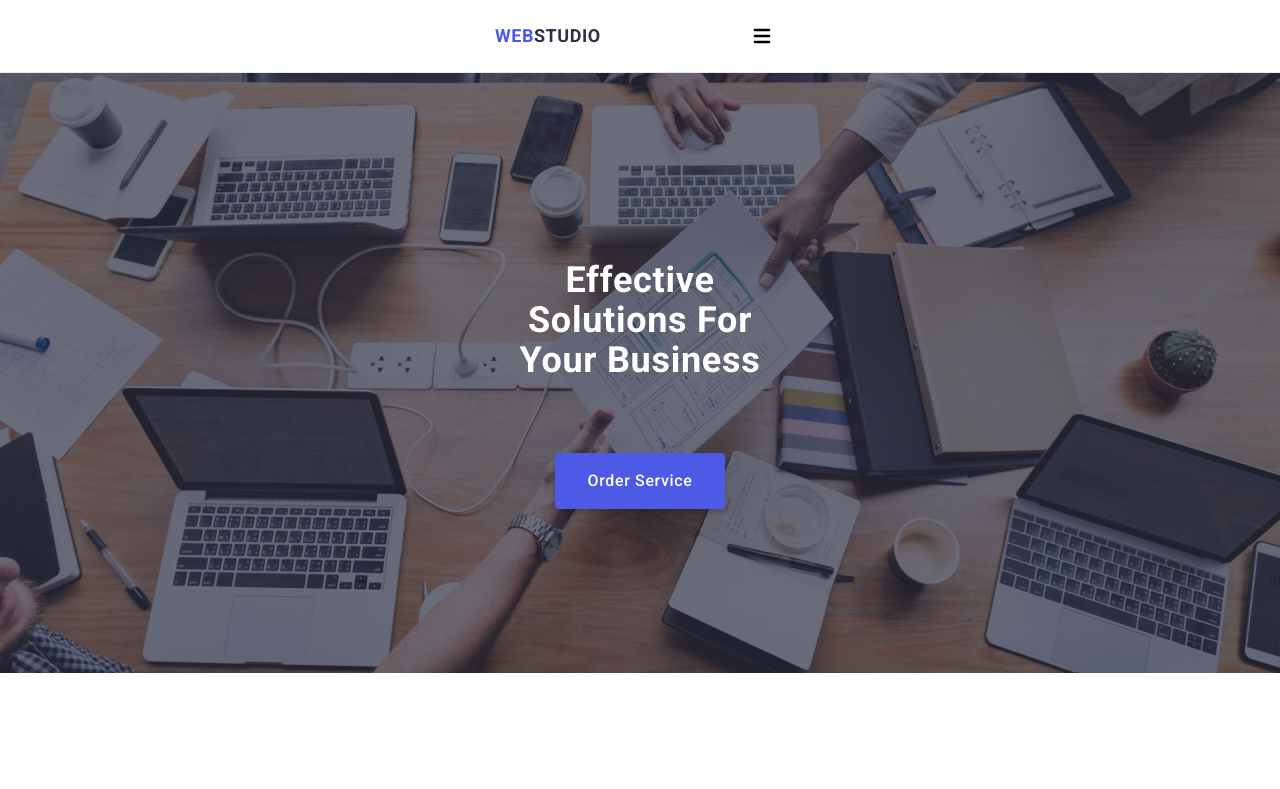
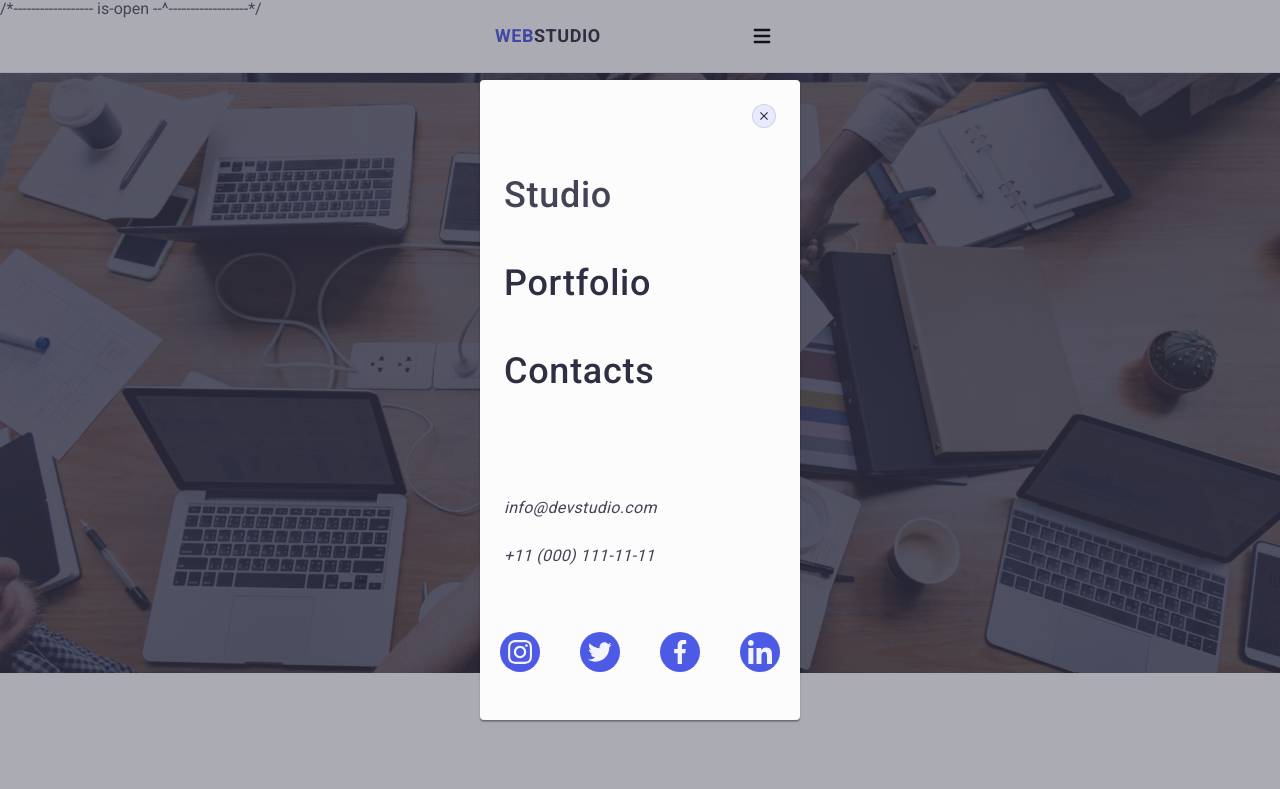
Before and after one commit to ANIa231291/goit-markup-hw-06, a plain HTML site: page index.html in a window 1280 px wide. Shown: the top 789 px of the page. Drawn offline with nearby package versions, Linux system fonts and the light colour scheme; files whose address does not match are found by name.

Commit message:
new isopen

```diff
--- a/css/styles.css
+++ b/css/styles.css
@@ -90,7 +90,9 @@ img {
 }
 .mobil-container-header {
   padding: 72px 24px 24px 24px;
-  width: 408px;
+  /* width: 408px; */
+  width: 320px;
+  height: 640px;
   border-radius: 4px;
   box-shadow: 0px 1px 1px rgba(0, 0, 0, 0.14), 0px 1px 3px rgba(0, 0, 0, 0.12),
     0px 2px 1px rgba(0, 0, 0, 0.2);
@@ -142,6 +144,33 @@ img {
   transition: border-color 250ms cubic-bezier(0.4, 0, 0.2, 1);
 }
 
+.social-list-mobil {
+  display: flex;
+  justify-content: center;
+  align-items: center;
+  /* column-gap: 24px; */
+  column-gap: 40px;
+  margin-top: 40px;
+  /* margin-bottom: 72px; */
+
+  /* gap: 40px; */
+}
+
+.menu-item-first {
+  /* background: #ffffff; */
+  display: inline-flex;
+  padding-bottom: 0px;
+  flex-direction: column;
+  justify-content: center;
+  /* align-items: center; */
+  border-radius: 0px 0px 4px 4px;
+}
+
+/* .:hover,
+:focus {
+  color: #404bbf;
+} */
+
 /*-----------------BACKDROP HEADER------------------------------*/
 
 /*================= HEDER STYLES ==============================*/
@@ -176,7 +205,7 @@ img {
   color: #404bbf;
 }
 
-.menu-gap::after {
+/* .menu-gap::after {
   content: "";
   display: block;
   width: 48px;
@@ -186,7 +215,7 @@ img {
   position: absolute;
   left: 0;
   bottom: -1px;
-}
+} */
 
 .main-navigation {
   justify-content: space-between;
@@ -230,6 +259,7 @@ img {
 .menu {
   display: flex;
   column-gap: 40px;
+  flex-direction: column;
 }
 
 .menu-item {
@@ -237,6 +267,16 @@ img {
   font-size: 16px;
   line-height: 1.4;
   letter-spacing: 0.02em;
+}
+
+.menu-item-mobil {
+  font-family: var(--font-family);
+  font-weight: 700;
+  font-size: 36px;
+  line-height: 111%;
+  letter-spacing: 0.02em;
+  text-transform: capitalize;
+  color: var(--navy-blue);
 }
 
 .main-link {
@@ -256,6 +296,22 @@ img {
   line-height: 1.5;
   letter-spacing: 0.02em;
 }
+.link-studio-mobil {
+  font-family: var(--font-family);
+  /* font-weight: 700; */
+  font-weight: 500;
+  font-size: 36px;
+  line-height: 111%;
+  letter-spacing: 0.02em;
+  text-transform: capitalize;
+  color: var(--ocean);
+}
+
+.link-studio-mobil:hover,
+:focus {
+  color: #404bbf;
+}
+
 .main-link:hover,
 :focus {
   color: #404bbf;
@@ -269,9 +325,12 @@ img {
 .menu-adress {
   display: flex;
   column-gap: 40px;
-  padding-top: 24px;
+  /* padding-top: 24px; */
+  margin-top: 80px;
   padding-bottom: 24px;
-  gap: 40px;
+  /* gap: 40px; */
+  gap: 24px;
+  flex-direction: column;
 }
 
 .main-link-adress {
@@ -501,7 +560,8 @@ img {
   justify-content: center;
   align-items: center;
   /* gap: 24px; */
-  gap: 32px;
+  /* gap: 32px; */
+  gap: 72px;
   display: flex;
   flex-direction: column;
   /* ================================ */
@@ -513,7 +573,7 @@ img {
   padding-bottom: 0px;
   flex-direction: column;
   justify-content: center;
-  align-items: center;
+  /* align-items: center; */
   border-radius: 0px 0px 4px 4px;
 }
 
@@ -555,10 +615,10 @@ img {
 
 .social-list {
   display: flex;
-  /* justify-content: center; */
+  justify-content: center;
   align-items: center;
   column-gap: 24px;
-  margin-bottom: 72px;
+  /* margin-bottom: 72px; */
 
   /* gap: 24px; */
 }
@@ -735,6 +795,7 @@ img {
 /*========================= FOOTER ========================================*/
 
 .basement {
+  margin: 0 auto;
   max-width: 320px;
   background-color: #2e2f42;
   padding: 100px 0;
@@ -834,6 +895,16 @@ img {
   margin-bottom: 16px;
   font-weight: 500;
 }
+.social-list-footer {
+  display: flex;
+  /* justify-content: center; */
+  align-items: center;
+  column-gap: 24px;
+  margin-bottom: 72px;
+
+  /* gap: 24px; */
+}
+
 /*--------------------------------- FOOTER INPUT ------------------------------*/
 
 .container-footer-backdrop {
--- a/index.html
+++ b/index.html
@@ -69,7 +69,7 @@
           </ul>
         </address> -->
       </div>
-      <div class="mobil-menu-header">
+      <div class="mobil-menu-header is-open">
         /*------------------ is-open --^------------------*/
         <div class="mobil-container-header">
           <button type="button" class="mobil-btn-header">
@@ -79,17 +79,17 @@
           </button>
 
           <ul class="menu list">
-            <li class="menu-item menu-item-erst">
+            <li class="menu-item-first">
               <a
-                class="menu-gap link link-studio main-navi-link"
+                class="menu-gap link link-studio-mobil main-navi-link"
                 href="./index.html"
                 >Studio</a
               >
             </li>
-            <li class="menu-item">
+            <li class="menu-item-mobil">
               <a class="link main-link main-navi-link" href="">Portfolio</a>
             </li>
-            <li class="menu-item">
+            <li class="menu-item-mobil">
               <a class="link main-link main-navi-link" href="">Contacts</a>
             </li>
           </ul>
@@ -110,7 +110,7 @@
               </li>
             </ul>
           </address>
-          <ul class="social-list social-list-center list link">
+          <ul class="social-list-mobil list link">
             <li class="social-list-item">
               <a href="#" class="social-list-link footer-link">
                 <svg class="footer-social-link" width="24" height="24">
@@ -542,7 +542,7 @@
           <p class="paragraph paragraph-footer paragraph-social">
             Social media
           </p>
-          <ul class="social-list social-list-center list link">
+          <ul class="social-list-footer social-list-center list link">
             <li class="social-list-item">
               <a href="#" class="social-list-link footer-link">
                 <svg class="footer-social-link" width="24" height="24">
```
